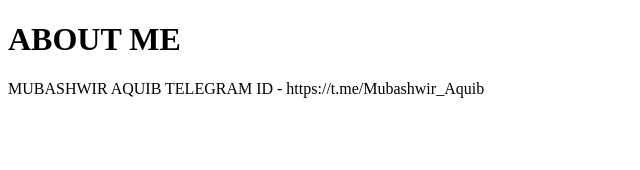
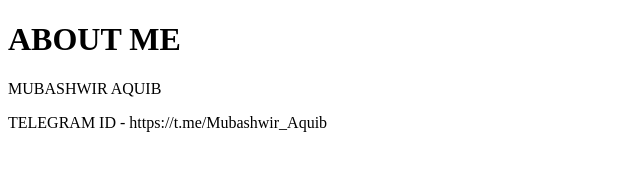
Before and after one commit to AQUIB007/AQUIB007.github.io, a plain HTML site: page index.html in a window 1280 px wide. Shown: the whole page, without its empty margins (0-640 px from the left). Drawn offline with Linux system fonts and the light colour scheme.

Commit message:
Update index.html

```diff
--- a/index.html
+++ b/index.html
@@ -2,8 +2,7 @@
 <html>
 <body>
 <h1>ABOUT ME</h1>
-<p>MUBASHWIR AQUIB
-TELEGRAM ID - https://t.me/Mubashwir_Aquib
-</p>
+<p>MUBASHWIR AQUIB</p>
+<p>TELEGRAM ID - https://t.me/Mubashwir_Aquib</p>
 </body>
 </html>
```
